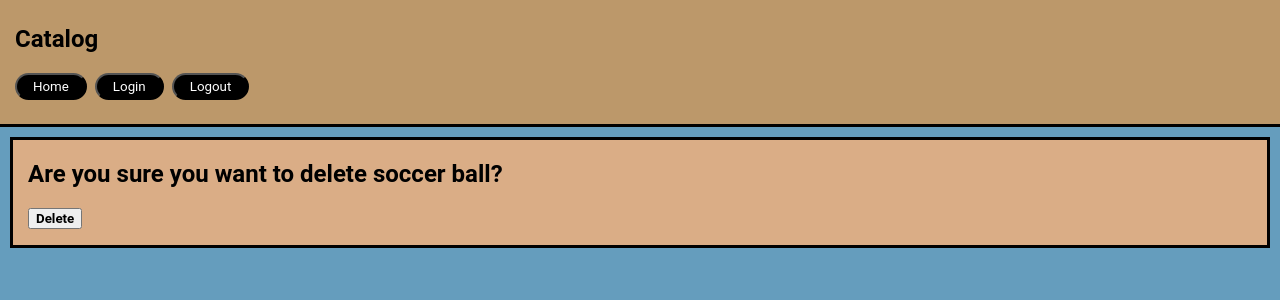
After one commit to atherqureshi/Project_CatalogApp, a Flask app: a page that uses catalog/templates/header.html in a window 1280 px wide. The commit adds this page. Shown: the top 300 px of the page. Run offline with Flask 2, Linux system fonts and the light colour scheme.

Commit message:
added delete functinality for all items

```diff
--- a/catalog/application.py
+++ b/catalog/application.py
@@ -213,7 +213,19 @@ def show_category(category):
 @app.route('/<category>/<item>')
 def show_item(category, item):
 	item = session.query(Item).filter_by(name=item).one()
-	return render_template('show_item.html', item=item)
+	return render_template('show_item.html', item=item, category=item.category)
+
+
+@app.route('/catalog/<category_name>/<item_name>/delete',
+           methods=['GET', 'POST'])
+def delete_item(item_name, category_name):
+    item_to_delete = session.query(Item).filter_by(name=item_name).one()
+    if request.method == 'POST':
+        session.delete(item_to_delete)
+        session.commit()
+        return redirect(url_for('home'))
+    else:
+        return render_template('delete_confirm_item.html', item=item_to_delete, category_name=category_name)
 
 
 if __name__ == '__main__':
--- /dev/null
+++ b/catalog/templates/delete_confirm_item.html
@@ -0,0 +1,14 @@
+{% include "header.html" %}
+
+<div class="center-div">
+	<div class="description-container">
+		<h2> Are you sure you want to delete {{item.name}}? </h2>
+		<form action="{{ url_for('delete_item', category_name=category_name, item_name=item.name)}}" method = 'POST'>
+
+			<input type='submit', value = 'Delete'>
+
+		</form>
+	</div>
+</div>
+
+</form>
--- a/catalog/templates/header.html
+++ b/catalog/templates/header.html
@@ -6,4 +6,5 @@
 	<h2> Catalog </h2>
 	<a class="active" href="{{url_for('home')}}"><button class="button">Home</button></a>
 	<a href="{{url_for('show_login')}}" >	<button class="button">Login</button></a>
+	<a href="{{url_for('gdisconnect')}}" >	<button class="button">Logout</button></a>
 </div>
--- a/catalog/templates/home.html
+++ b/catalog/templates/home.html
@@ -34,7 +34,3 @@
 	</div>
 
 </body>
-
-<footer style="padding-left: 15px">
-	Ather Qureshi
-</footer>
--- a/catalog/templates/show_item.html
+++ b/catalog/templates/show_item.html
@@ -9,6 +9,9 @@
 					<br><br>
 					{{item.description}}
 				</p>
+
+				<a href='{{url_for('delete_item', item_name = item.name, category_name = category.name)}}'>Delete</a>
+				<br>
 		</div>
 	</div>
 
```
Also changed, not shown: catalog/catalog.db.
